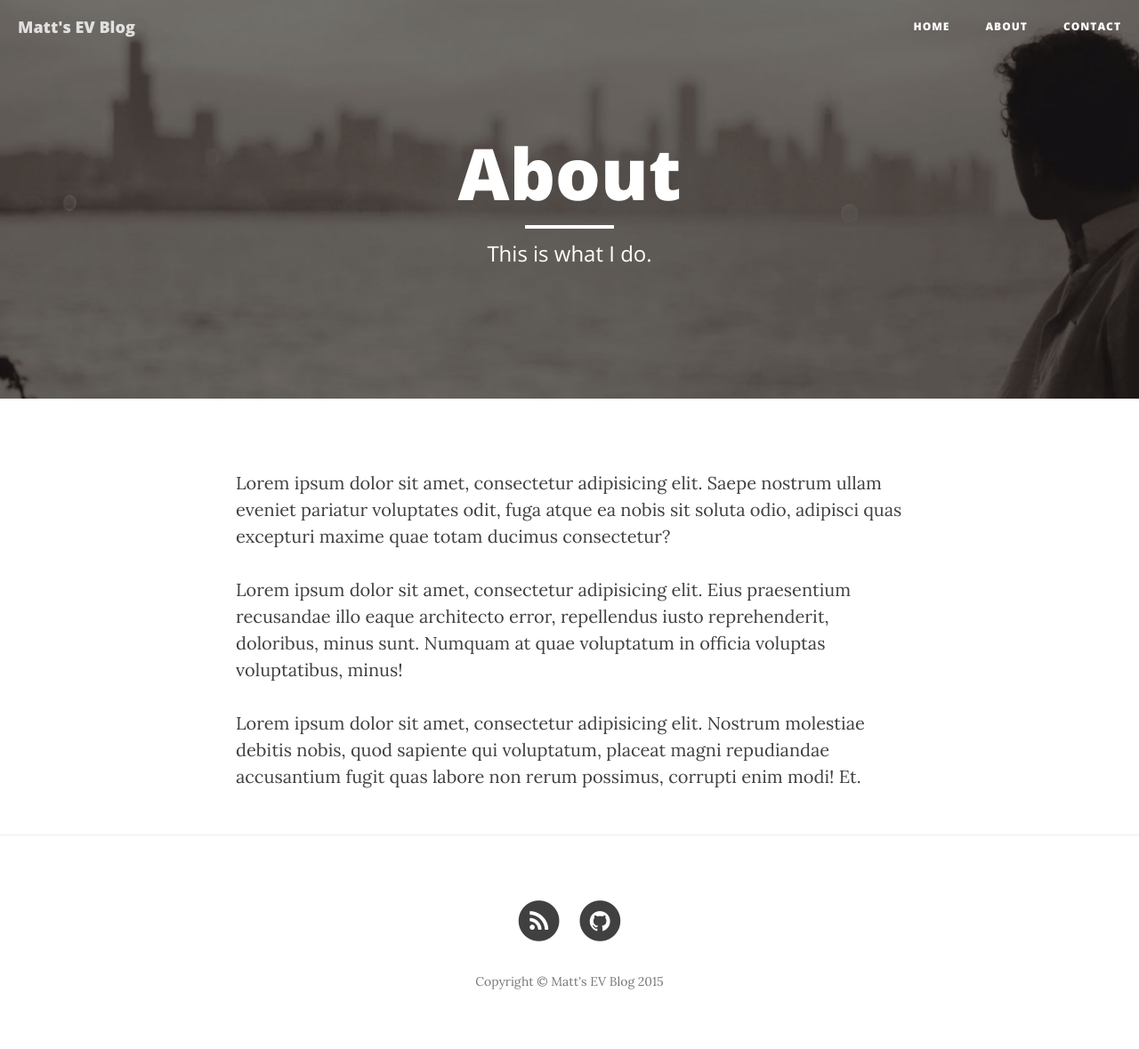
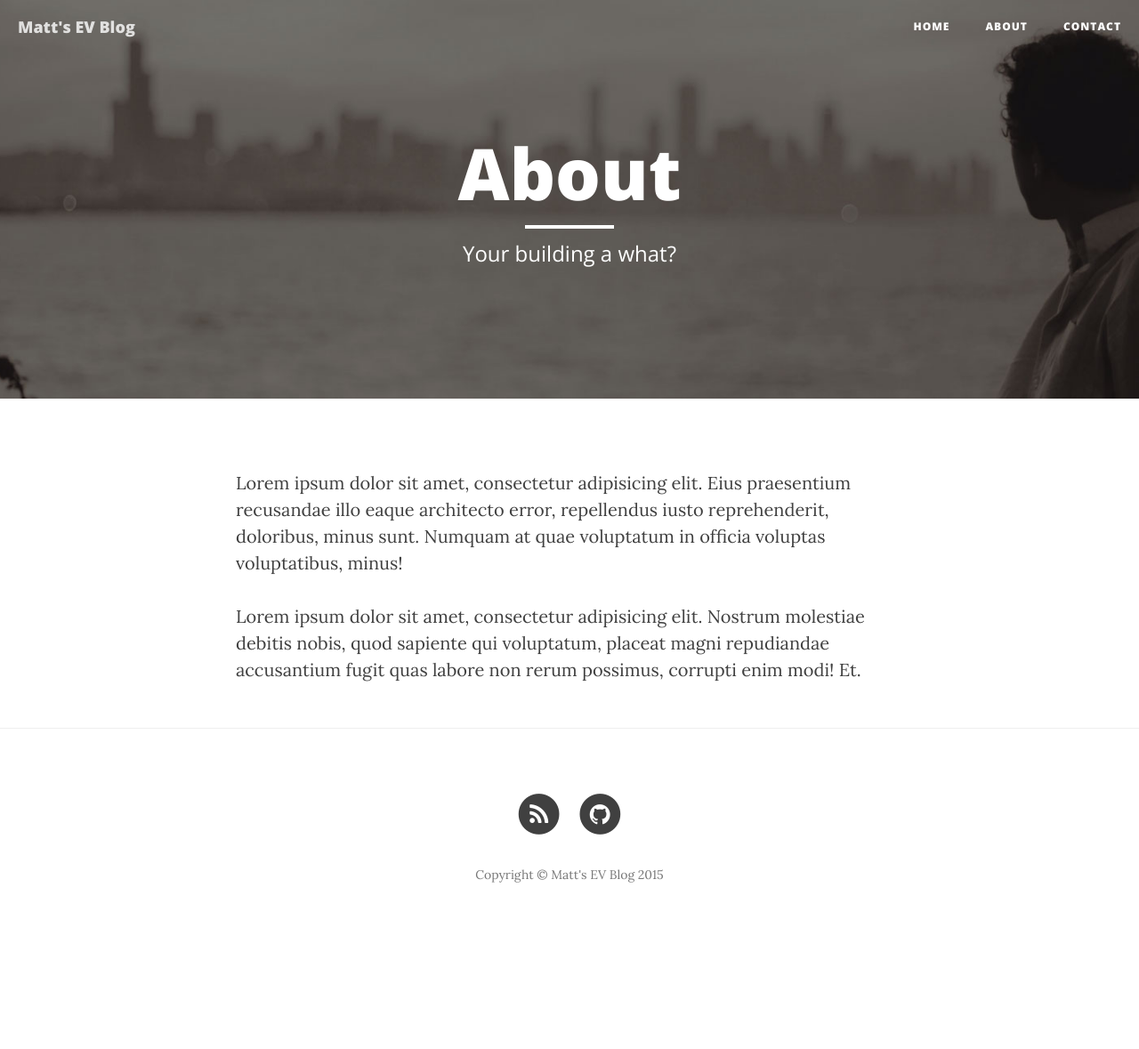
Before and after one commit to mattkelsey/EVBlog, a Jekyll site: the page built from about.html, in a window 1280 px wide. Shown: the whole page at 89% size. Built offline with Jekyll 4.4.1, drawn with Linux system fonts in a browser that asks for light colours; nearby versions of some CDN libraries; after the commit the page ends 1059 px from its top, so only the background shows below that.

Commit message:
Update Colors

```diff
--- a/about.html
+++ b/about.html
@@ -1,11 +1,11 @@
 ---
 layout: page
 title: "About"
-description: "This is what I do."
+description: "Your building a what?"
 header-img: "img/about-bg.jpg"
 ---
 
-<p>Lorem ipsum dolor sit amet, consectetur adipisicing elit. Saepe nostrum ullam eveniet pariatur voluptates odit, fuga atque ea nobis sit soluta odio, adipisci quas excepturi maxime quae totam ducimus consectetur?</p>
+<p></p>
 
 <p>Lorem ipsum dolor sit amet, consectetur adipisicing elit. Eius praesentium recusandae illo eaque architecto error, repellendus iusto reprehenderit, doloribus, minus sunt. Numquam at quae voluptatum in officia voluptas voluptatibus, minus!</p>
 
--- a/css/clean-blog.css
+++ b/css/clean-blog.css
@@ -131,7 +131,6 @@ hr.small {
   background: no-repeat center center;
   background-color: #808080;
   background-attachment: scroll;
-  background-position: top;
   -webkit-background-size: cover;
   -moz-background-size: cover;
   background-size: cover;
--- a/less/variables.less
+++ b/less/variables.less
@@ -1,6 +1,7 @@
 // Variables
 
-@brand-primary: #0085A1;
+//@brand-primary: #0085A1;
+@brand-primary: #028090;
 @gray-dark: lighten(black, 25%);
 @gray: lighten(black, 50%);
 @white-faded: fade(white, 80%);
```
